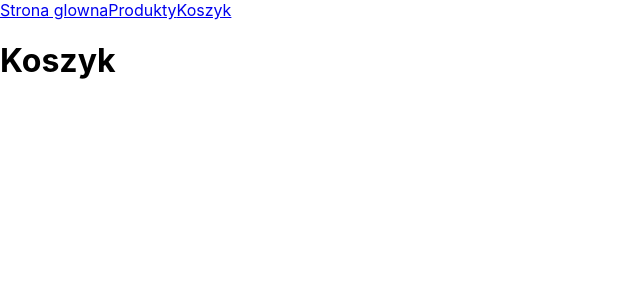
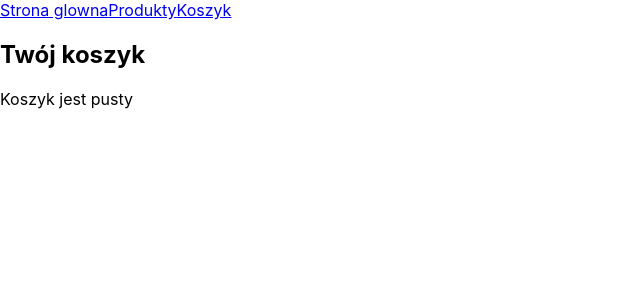
Before and after one commit to PLubrycht/Online-Store, a React (Create React App) app: page /cart in a window 1280 px wide. Shown: the top 300 px of the page, without its empty margins (0-640 px from the left). Built offline with nearby package versions, Linux system fonts and the light colour scheme.

Commit message:
creating working cart

```diff
--- a/src/pages/Cart.jsx
+++ b/src/pages/Cart.jsx
@@ -1,4 +1,28 @@
-function Cart () {
-    return <h1>Koszyk</h1>
-}
+import { useCart } from "../context/CartContext";
+
+const Cart = () => {
+  const { cart, removeFromCart, clearCart } = useCart();
+
+  return (
+    <div>
+      <h2>Twój koszyk</h2>
+      {cart.length === 0 ? (
+        <p>Koszyk jest pusty</p>
+      ) : (
+        <>
+          <ul>
+            {cart.map((item, index) => (
+              <li key={index}>
+                {item.name} - {item.price} zł
+                <button onClick={() => removeFromCart(item.id)}>Usuń</button>
+              </li>
+            ))}
+          </ul>
+          <button onClick={clearCart}>Wyczyść koszyk</button>
+        </>
+      )}
+    </div>
+  );
+};
+
 export default Cart;
--- a/src/pages/ProductDetails.jsx
+++ b/src/pages/ProductDetails.jsx
@@ -1,9 +1,11 @@
 import { useParams } from 'react-router-dom';
 import mockProducts from '../api/mockProducts';
 import './ProductDetails.css';
+import { useCart } from "../context/CartContext";
 
 const ProductDetails = () => {
   const { id } = useParams();
+  const { addToCart } = useCart();
   const product = mockProducts.find((item) => item.id === parseInt(id));
   if (!product) return <h2>Produkt nie znaleziony</h2>;
 
@@ -13,6 +15,7 @@ const ProductDetails = () => {
       <img src={product.image} alt={product.name} />
       <p>Cena: {product.price} PLN</p>
       <p>{product.description}</p>
+      <button onClick={() => addToCart(product)}>Dodaj do koszyka</button>
     </div>
   );
 };
```
